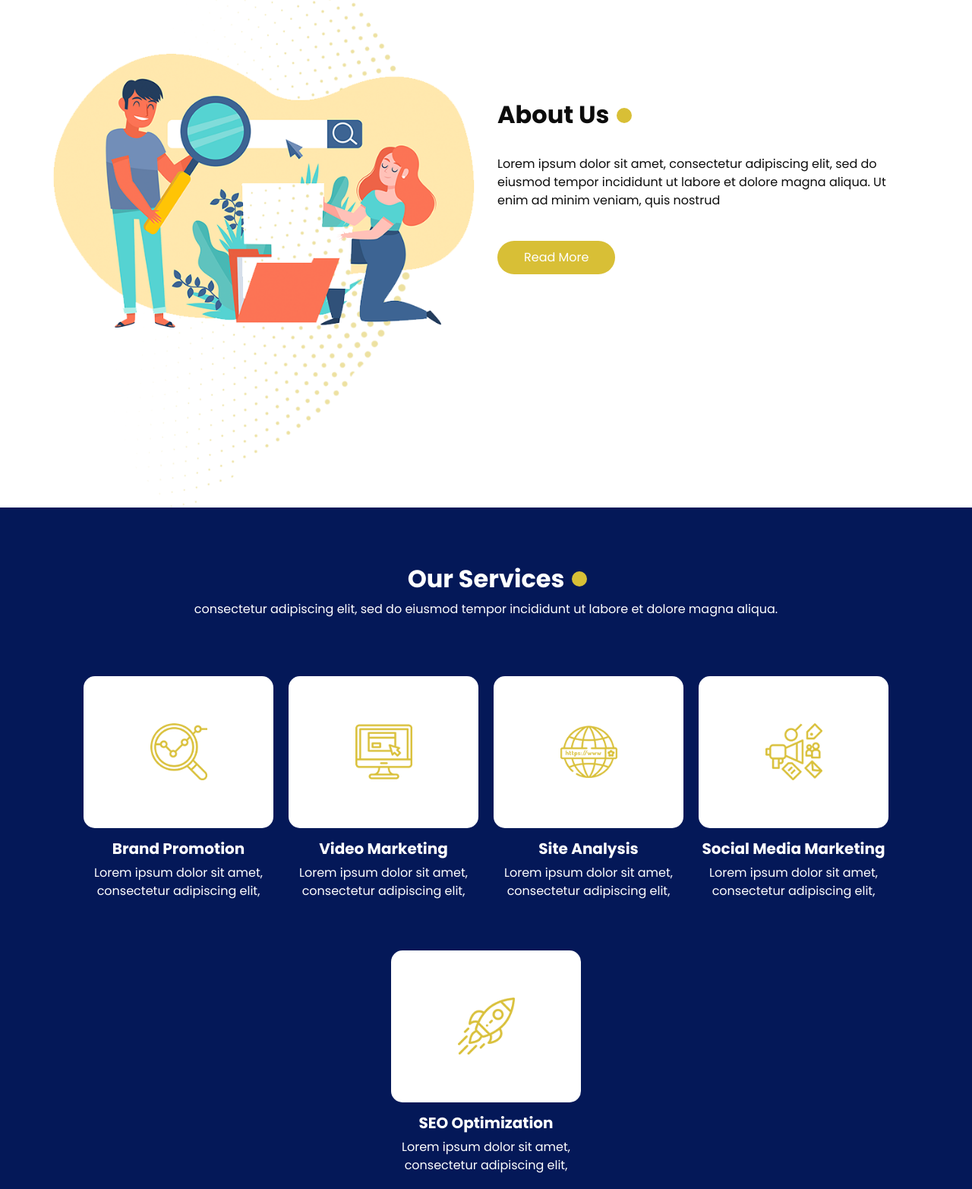
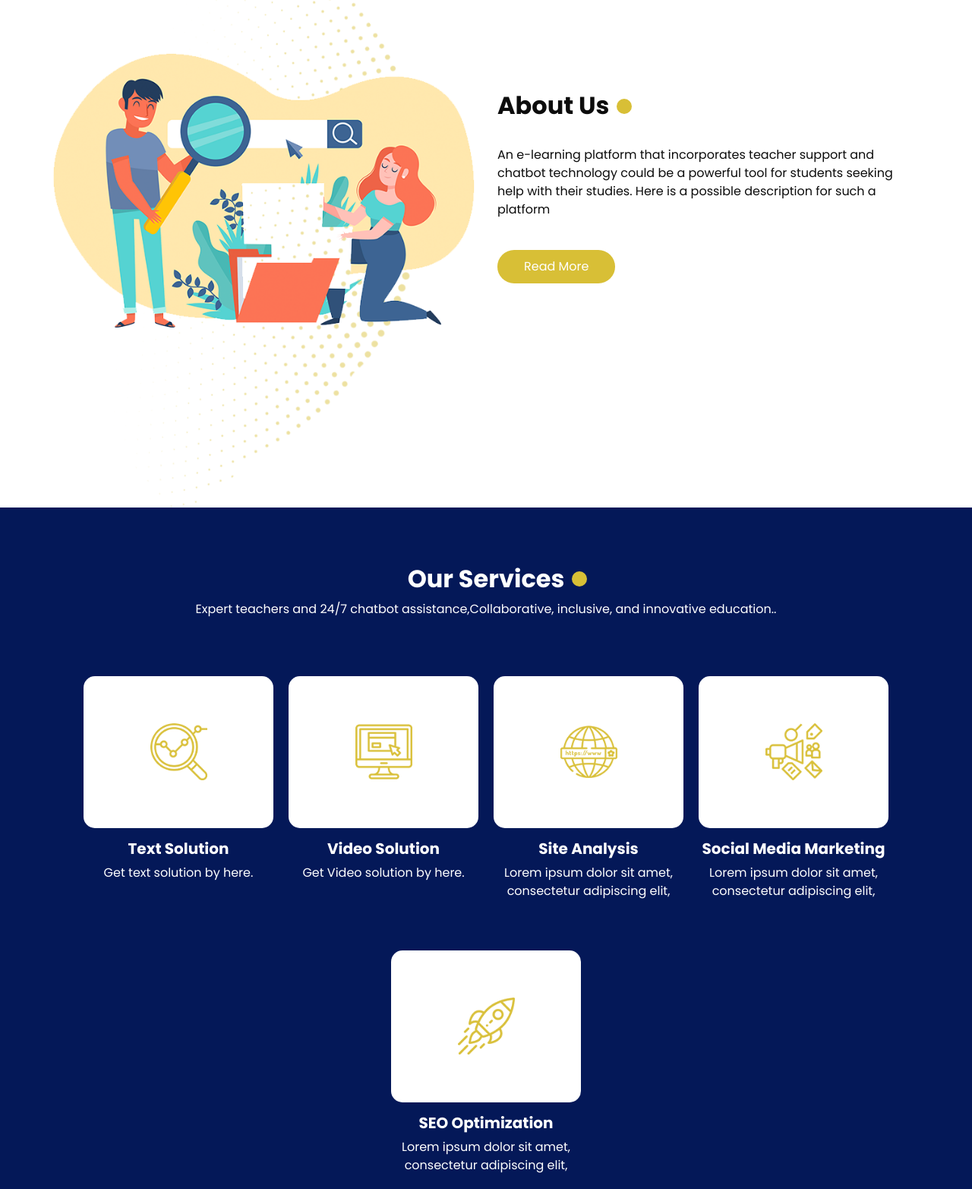
Before and after one commit to trishantjain/studLearn, a plain HTML site: page seotech-html/index.html in a window 1280 px wide. Shown: the part 914-2479 px from the top of the page at 76% size. Drawn offline with nearby package versions, Linux system fonts and the light colour scheme.

Commit message:
second commit

```diff
--- a/seotech-html/css/style.css
+++ b/seotech-html/css/style.css
@@ -246,7 +246,7 @@ a:focus {
 }
 
 .slider_section .detail_box h1 {
-  font-size: 4rem;
+  font-size: 3rem;
   font-weight: bold;
   margin-bottom: 30px;
 }
--- a/seotech-html/index.html
+++ b/seotech-html/index.html
@@ -15,7 +15,8 @@
   <title>StudLearn</title>
 
   <!-- slider stylesheet -->
-  <link rel="stylesheet" type="text/css" href="https://cdnjs.cloudflare.com/ajax/libs/OwlCarousel2/2.1.3/assets/owl.carousel.min.css" />
+  <link rel="stylesheet" type="text/css"
+    href="https://cdnjs.cloudflare.com/ajax/libs/OwlCarousel2/2.1.3/assets/owl.carousel.min.css" />
 
   <!-- bootstrap core css -->
   <link rel="stylesheet" type="text/css" href="css/bootstrap.css" />
@@ -41,7 +42,8 @@
             </span>
           </a>
           </a>
-          <button class="navbar-toggler" type="button" data-toggle="collapse" data-target="#navbarSupportedContent" aria-controls="navbarSupportedContent" aria-expanded="false" aria-label="Toggle navigation">
+          <button class="navbar-toggler" type="button" data-toggle="collapse" data-target="#navbarSupportedContent"
+            aria-controls="navbarSupportedContent" aria-expanded="false" aria-label="Toggle navigation">
             <span class="s-1"> </span>
             <span class="s-2"> </span>
             <span class="s-3"> </span>
@@ -93,7 +95,7 @@
                 <div class="col-md-6 ">
                   <div class="detail_box">
                     <h1>
-                      The best marketing
+             The best E-learning platform
                     </h1>
                     <p>
                       It is a long established fact that a reader will be distracted by the readable content of a page
@@ -209,12 +211,11 @@
               </h2>
             </div>
             <p>
-              Lorem ipsum dolor sit amet, consectetur adipiscing elit, sed do eiusmod tempor incididunt ut labore et
-              dolore magna aliqua. Ut enim ad minim veniam, quis nostrud
-            </p>
-            <a href="">
-              Read More
-            </a>
+              An e-learning platform that incorporates teacher support and chatbot technology could be a powerful tool
+              for students seeking help with their studies. Here is a possible description for such a platform </p>
+              <a href="">
+                Read More
+              </a>
           </div>
         </div>
       </div>
@@ -232,7 +233,7 @@
           Our Services
         </h2>
         <p>
-          consectetur adipiscing elit, sed do eiusmod tempor incididunt ut labore et dolore magna aliqua.
+          Expert teachers and 24/7 chatbot assistance,Collaborative, inclusive, and innovative education..
         </p>
       </div>
 
@@ -243,10 +244,10 @@
           </div>
           <div class="detail-box">
             <h5>
-              Brand Promotion
+             Text Solution
             </h5>
             <p>
-              Lorem ipsum dolor sit amet, consectetur adipiscing elit,
+              Get text  solution by here.
             </p>
           </div>
         </div>
@@ -256,11 +257,10 @@
           </div>
           <div class="detail-box">
             <h5>
-              Video Marketing
-
+             Video Solution
             </h5>
             <p>
-              Lorem ipsum dolor sit amet, consectetur adipiscing elit,
+              Get Video solution by here.
             </p>
           </div>
         </div>
@@ -322,7 +322,7 @@
           How We Work!
         </h2>
         <p>
-          consectetur adipiscing elit, sed do eiusmod tempor incididunt ut labore et dolore magna aliqua.
+
         </p>
       </div>
       <div class="row">
```
